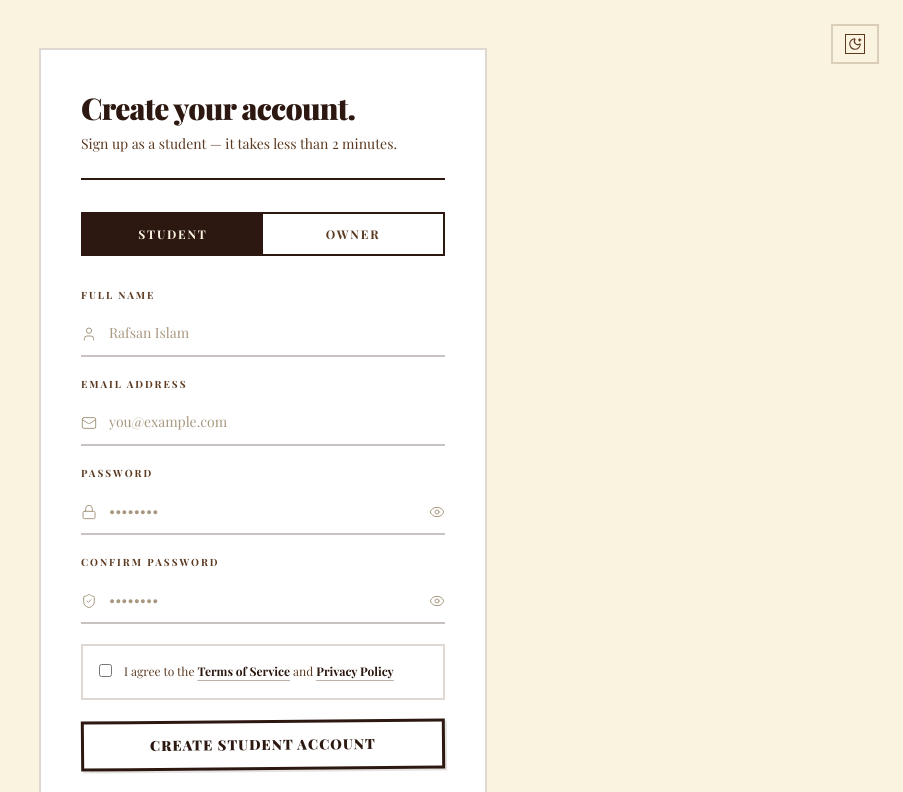
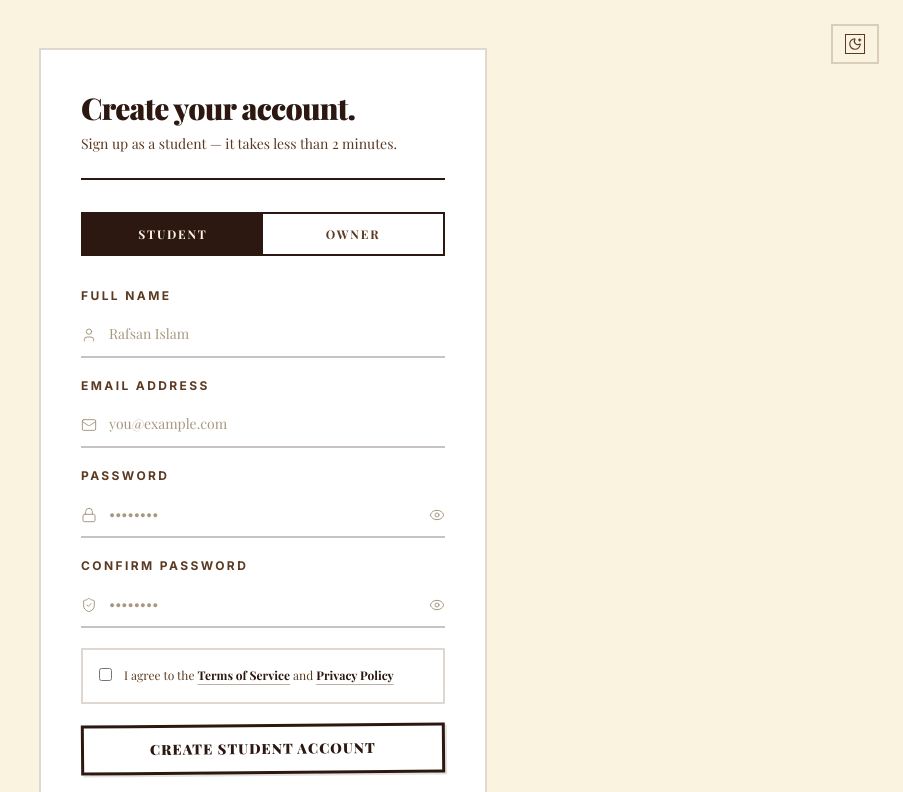
Before and after one commit to mubasshirahin/ToLet-Mama, a React (Vite) app: page /signup in a window 1280 px wide. Shown: the top 792 px of the page, without its empty margins (377-1280 px from the left). Built offline with nearby package versions, Linux system fonts and the light colour scheme; no server answers; a web font is replaced by a local one.

Commit message:
Improve SignUpPage readability: bump tiny labels to 11-12px

```diff
--- a/src/components/SignUpPage.jsx
+++ b/src/components/SignUpPage.jsx
@@ -2,6 +2,7 @@ import { useState } from "react";
 import { Link, useNavigate } from "react-router-dom";
 import { motion, AnimatePresence } from "framer-motion";
 import { User, Mail, Lock, Eye, EyeOff, ShieldCheck } from "lucide-react";
+import { registerUser } from "../lib/api";
 import { signInWithSocialProvider } from "../lib/firebaseAuth";
 
 const ROLES = {
@@ -75,9 +76,7 @@ function SignUpPage() {
     if (!validate()) return;
     setIsSubmitting(true);
     try {
-      await new Promise((resolve, reject) =>
-        setTimeout(() => (Math.random() > 0.15 ? resolve() : reject(new Error("Network error"))), 1200)
-      );
+      await registerUser({ name, email, password });
       setSubmitMessage({ type: "success", text: "Account created! Redirecting to your dashboard..." });
       setTimeout(() => navigate("/dashboard", { state: { role } }), 800);
     } catch {
@@ -183,7 +182,7 @@ function SignUpPage() {
             <motion.div variants={itemVariants}>
             {/* Name */}
             <div>
-              <label htmlFor="name" className="mb-2 block font-serif text-[10px] font-bold uppercase tracking-[0.2em] text-[#5C3A21]">
+              <label htmlFor="name" className="mb-2 block text-xs font-bold uppercase tracking-[0.2em] text-[#5C3A21]">
                 Full Name
               </label>
               <div className="relative">
@@ -199,7 +198,7 @@ function SignUpPage() {
             <motion.div variants={itemVariants}>
             {/* Email */}
             <div>
-              <label htmlFor="email" className="mb-2 block font-serif text-[10px] font-bold uppercase tracking-[0.2em] text-[#5C3A21]">
+              <label htmlFor="email" className="mb-2 block text-xs font-bold uppercase tracking-[0.2em] text-[#5C3A21]">
                 Email Address
               </label>
               <div className="relative">
@@ -215,7 +214,7 @@ function SignUpPage() {
             <motion.div variants={itemVariants}>
             {/* Password */}
             <div>
-              <label htmlFor="password" className="mb-2 block font-serif text-[10px] font-bold uppercase tracking-[0.2em] text-[#5C3A21]">
+              <label htmlFor="password" className="mb-2 block text-xs font-bold uppercase tracking-[0.2em] text-[#5C3A21]">
                 Password
               </label>
               <div className="relative">
@@ -232,7 +231,7 @@ function SignUpPage() {
               {password && !errors.password && strength && (
                 <div className="mt-2">
                   <div className="mb-1 flex items-center justify-between">
-                    <span className="font-serif text-[10px] uppercase tracking-[0.15em] text-[#A89880]">Password strength</span>
+                    <span className="text-xs uppercase tracking-[0.15em] text-[#A89880]">Password strength</span>
                     <span className={`font-serif text-xs font-bold uppercase tracking-[0.1em] ${
                       strength.level === "weak" ? "text-[#A89880]" : "text-[#2C1810]"
                     }`}>
@@ -250,7 +249,7 @@ function SignUpPage() {
             <motion.div variants={itemVariants}>
             {/* Confirm Password */}
             <div>
-              <label htmlFor="confirmPassword" className="mb-2 block font-serif text-[10px] font-bold uppercase tracking-[0.2em] text-[#5C3A21]">
+              <label htmlFor="confirmPassword" className="mb-2 block text-xs font-bold uppercase tracking-[0.2em] text-[#5C3A21]">
                 Confirm Password
               </label>
               <div className="relative">
@@ -322,7 +321,7 @@ function SignUpPage() {
             {/* Divider */}
             <div className="relative flex items-center gap-4">
               <div className="h-px flex-1 bg-[#5C3A21]/20" />
-              <span className="font-serif text-[10px] uppercase tracking-[0.2em] text-[#A89880]">or</span>
+              <span className="text-xs uppercase tracking-[0.2em] text-[#A89880]">or</span>
               <div className="h-px flex-1 bg-[#5C3A21]/20" />
             </div>
 
```
